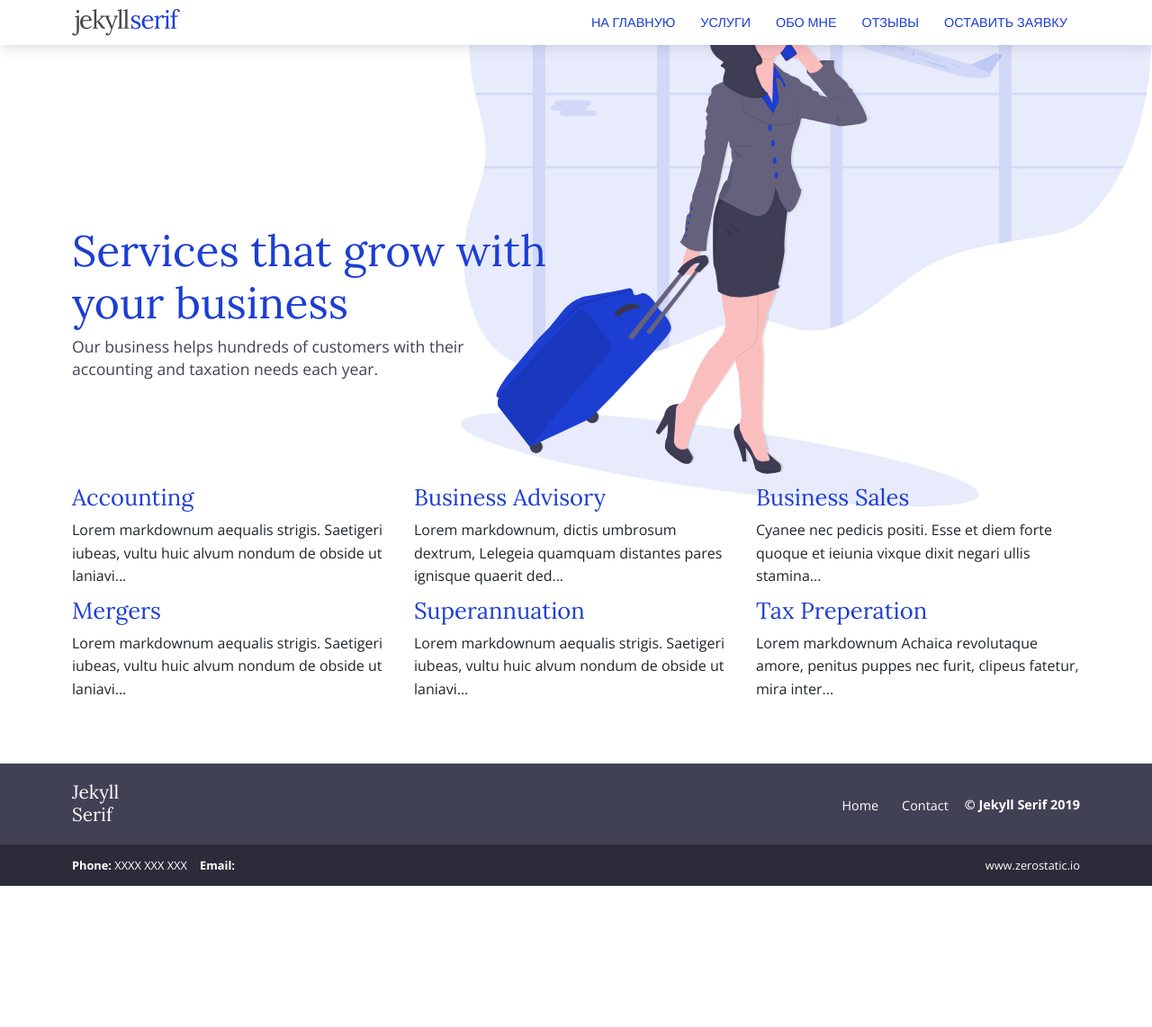
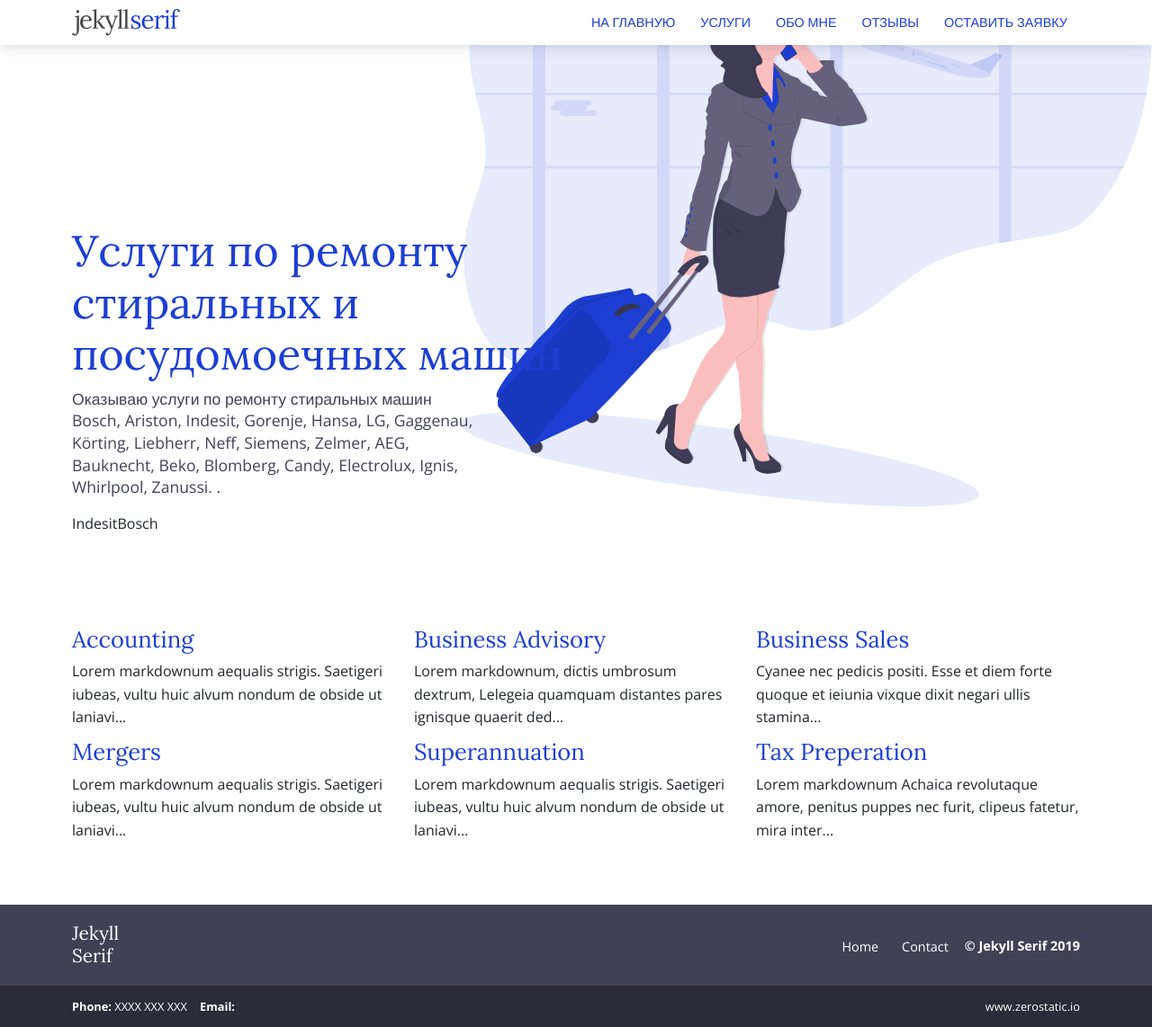
Before and after one commit to fedorsma/fedorsma.github.io, a Jekyll site: the page built from services.html, in a window 1280 px wide. Shown: the whole page at 90% size. Built offline with Jekyll 4.4.1, drawn with Linux system fonts in a browser that asks for light colours; before the commit the page ends 985 px from its top, so only the background shows below that.

Commit message:
Update services.html

```diff
--- a/services.html
+++ b/services.html
@@ -1,5 +1,5 @@
 ---
-title: Services
+title: Услуги
 layout: default
 bodyClass: page-services-list
 ---
@@ -8,11 +8,14 @@
   <div class="container">
     <div class="row">
       <div class="col-12">
-        <h1>Services that grow with your business</h1>
+        <h1>Услуги по ремонту стиральных и посудомоечных машин</h1>
         <p>
-          Our business helps hundreds of customers with their accounting and
-          taxation needs each year.
-        </p>
+          Оказываю услуги по ремонту стиральных машин Bosch, Ariston, Indesit,  Gorenje, Hansa, LG, Gaggenau, Körting, Liebherr, Neff, Siemens, Zelmer, AEG, Bauknecht, Beko, Blomberg, Candy, Electrolux, Ignis, Whirlpool, Zanussi.
+
+
+
+.
+        </p>IndesitBosch
       </div>
     </div>
   </div>
```
